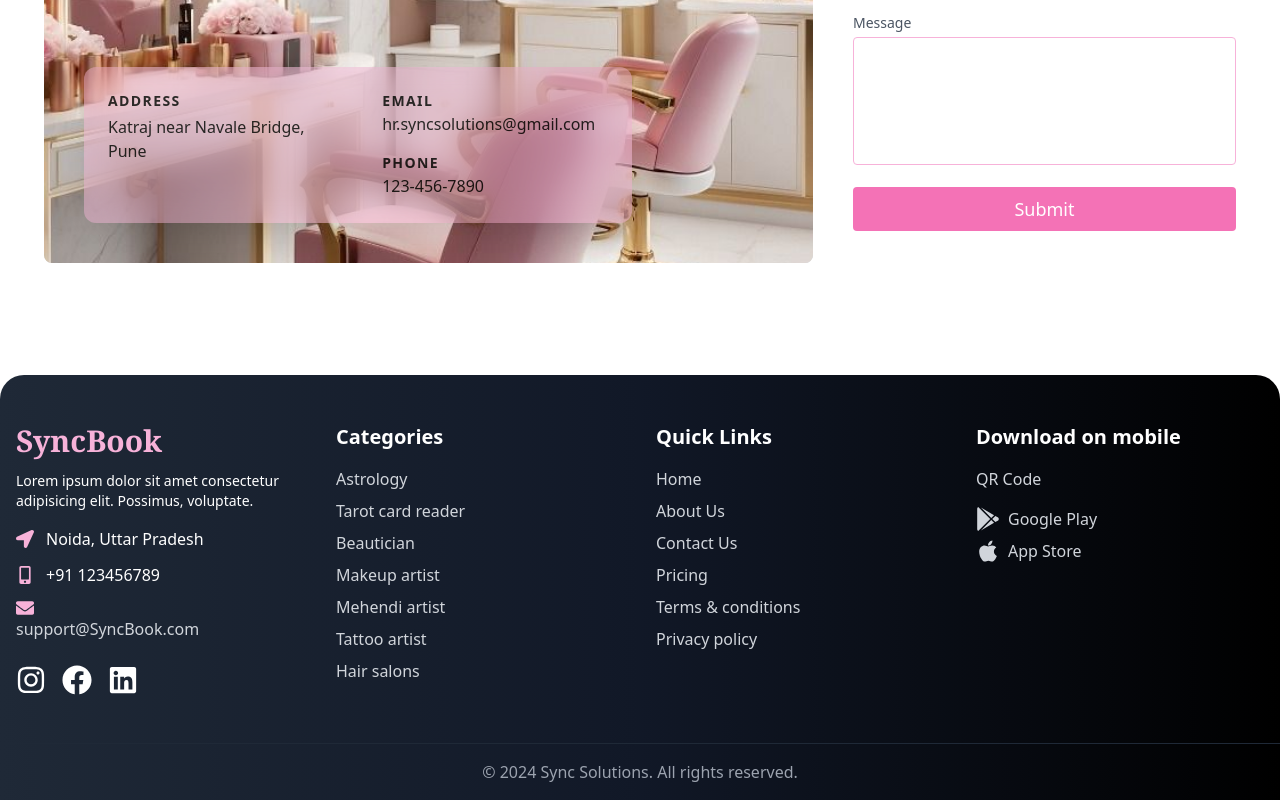
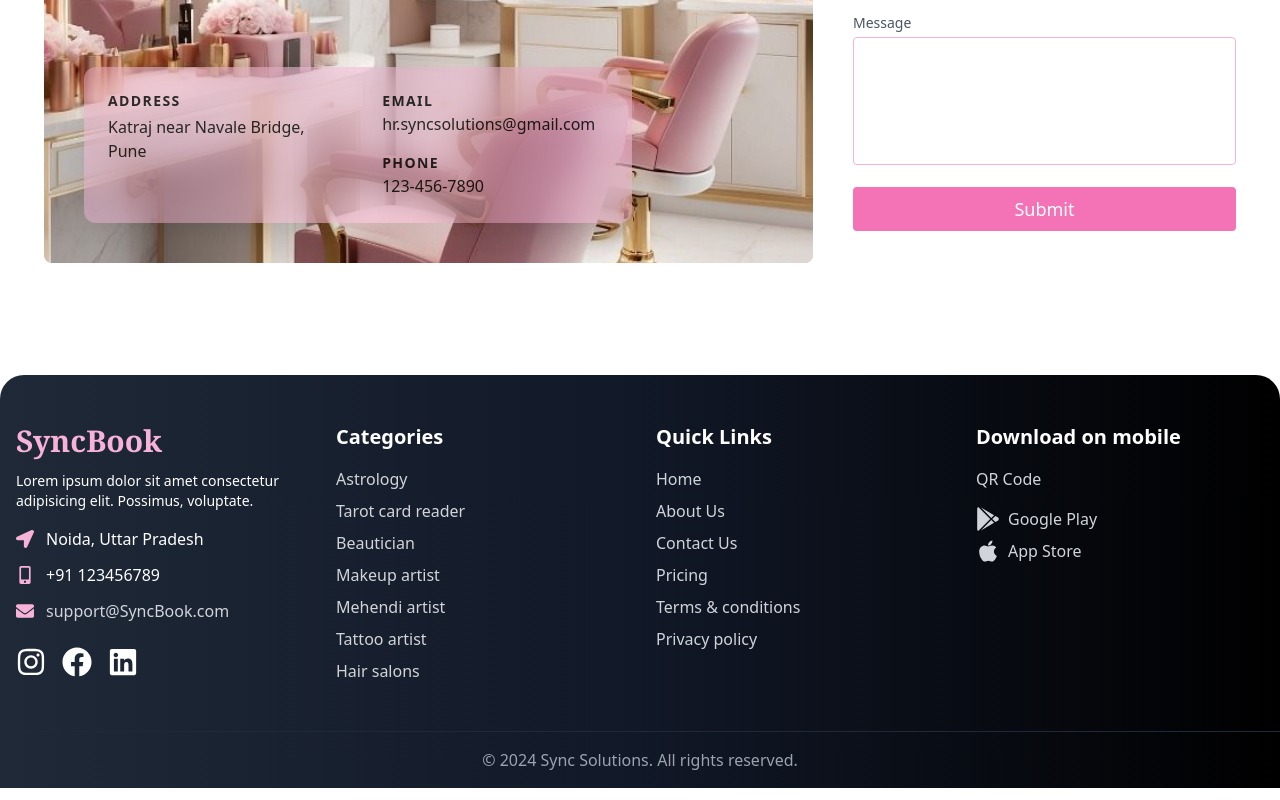
Before and after one commit to Pratham11601/quick_cabs_website, a React (Vite) app: page / in a window 1280 px wide. Shown: the part 2547-3347 px from the top of the page. Built offline with nearby package versions, Linux system fonts and the light colour scheme.

Commit message:
footer updated

```diff
--- a/src/components/Footer/footer.jsx
+++ b/src/components/Footer/footer.jsx
@@ -52,12 +52,13 @@ const Footer = () => {
               <FaMobileAlt className="text-lg text-primary" />
               <p>+91 123456789</p>
             </div>
-            <div>
-              <FaEnvelope className="text-lg text-primary" />
-                <p><a href="mailto:support@heygoldie.com" className="text-gray-300 hover:text-white">
-                  support@SyncBook.com
-                </a></p>
-            </div>
+            <div className="flex items-center gap-3">
+  <FaEnvelope className="text-lg text-primary" />
+  <a href="mailto:support@heygoldie.com" className="text-gray-300 hover:text-white">
+    support@SyncBook.com
+  </a>
+</div>
+
             <div className="flex items-center gap-4 mt-6">
               <a href="#" className="text-3xl hover:text-primary duration-300">
                 <FaInstagram />
```
